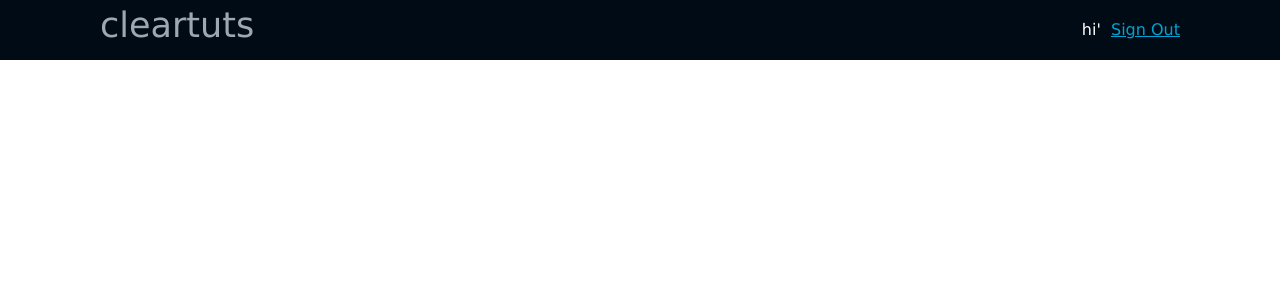
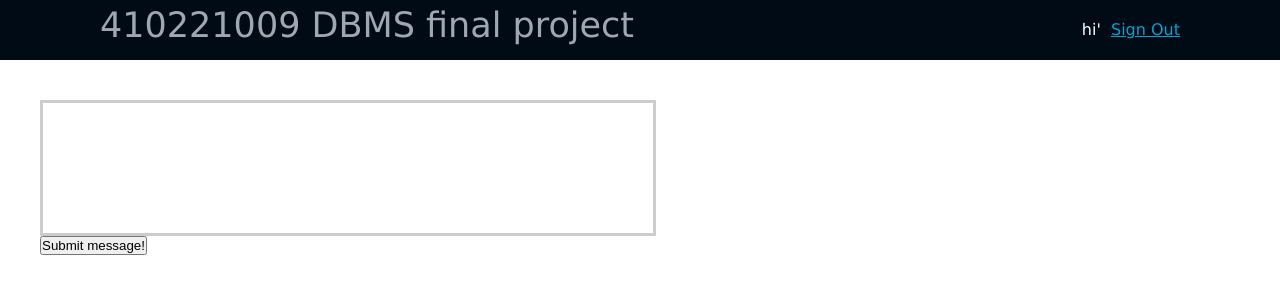
Before and after one commit to hiimdoublej/dbms2016, a PHP site: page /home.php in a window 1280 px wide. Shown: the top 300 px of the page. Run offline with PHP 8.4, Linux system fonts and the light colour scheme; the visitor is signed in with stand-in values (Sample User, id 1); data that the repository does not hold is empty.

Commit message:
Added top header,send message box -messages in chinese is not saved correctly

```diff
--- a/home.php
+++ b/home.php
@@ -17,15 +17,42 @@
 <link rel="stylesheet" href="style.css" type="text/css" />
 </head>
 <body>
-<div id="header">
+  <div id="header">
  <div id="left">
-    <label>cleartuts</label>
+    <label>410221009 DBMS final project</label>
     </div>
     <div id="right">
      <div id="content">
-         hi' <?php echo $userRow['username']; ?>&nbsp;<a href="logout.php?logout">Sign Out</a>
+         hi' <?php echo $userRow['username'];?>&nbsp;<a href="logout.php?logout">Sign Out</a>
         </div>
     </div>
 </div>
+
+<form action="home.php" method="POST">
+    <input type="hidden" name="submit" value="1" />
+    <textarea name="message" id = 'msg'></textarea><br />
+    <input type="submit" id ='msg_submit' value="Submit message!" />
+</form>
+
+<?php
+if(isset($_POST['submit']))
+{
+ $uid = $userRow['user_id'];
+ $msg = mysql_real_escape_string($_POST[message]);
+
+ if(mysql_query("INSERT INTO messages(msg,uid) VALUES('$msg','$uid')"))
+ {
+  ?>
+        <script>alert('successfully sent message');</script>
+        <?php
+ }
+ else
+ {
+  ?>
+        <script>alert('error while sending message');</script>
+        <?php
+ }
+}
+?>
 </body>
 </html>
--- a/index.php
+++ b/index.php
@@ -34,6 +34,11 @@
 <link rel="stylesheet" href="style.css" type="text/css" />
 </head>
 <body>
+  <div id="header">
+ <div id="left">
+    <label>410221009 DBMS final project</label>
+    </div>
+  </div>
 <center>
 <div id="login-form">
 <form method="post">
--- a/register.php
+++ b/register.php
@@ -17,6 +17,7 @@
   ?>
         <script>alert('successfully registered ');</script>
         <?php
+        header("Location: index.php");
  }
  else
  {
@@ -35,6 +36,11 @@
 
 </head>
 <body>
+  <div id="header">
+ <div id="left">
+    <label>410221009 DBMS final project</label>
+    </div>
+  </div>
 <center>
 <div id="login-form">
 <form method="post">
--- a/style.css
+++ b/style.css
@@ -107,4 +107,20 @@
  color:#00a2d1;
 }
 
+textarea#msg{
+	margin-top:40px;
+	margin-left:40px;
+	width: 600px;
+	height: 120px;
+	border: 3px solid #cccccc;
+	padding: 5px;
+	font-family: Tahoma, sans-serif;
+	background-position: bottom right;
+	background-repeat: no-repeat;
+	resize : none;
+}
+input#msg_submit{
+	margin-left:40px;
+}
+
 /* css for home page */
```
